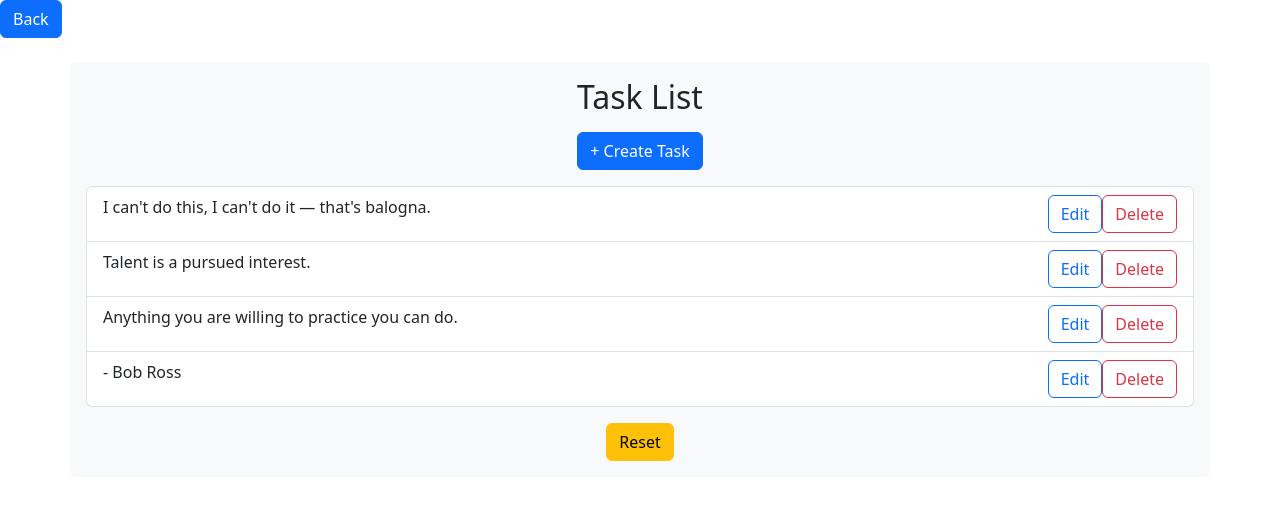
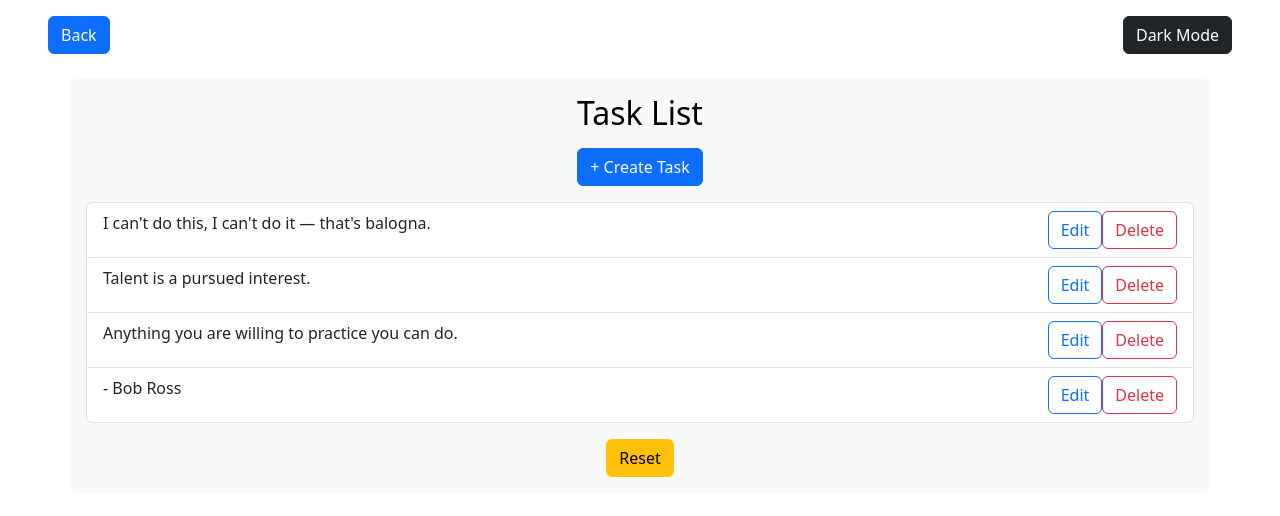
Before and after one commit to Pantaleon-Arkady/React-FrontEnd, a React (Vite) app: page /task-app in a window 1280 px wide. Shown: the top 516 px of the page. Built offline with nearby package versions, Linux system fonts and the light colour scheme.

Commit message:
a few dark mode and light mode style logic

```diff
--- a/src/components/TaskApp.jsx
+++ b/src/components/TaskApp.jsx
@@ -25,6 +25,7 @@ function TaskApp() {
     const [showCreate, setShowCreate] = useState(false);
     const [showEdit, setShowEdit] = useState(false);
     const [currentTask, setCurrentTask] = useState(null);
+    const [darkMode, isDarkMode] = useState(false);
 
     const handleCreateTask = (text) => {
         const newTask = { id: Date.now(), text };
@@ -50,13 +51,16 @@ function TaskApp() {
     };
 
     return (
-        <div>
-            <div className="d-flex">
+        <div className={`w-100 px-5 py-3 ${darkMode ? "bg-black" : "bg-white"}`}>
+            <div className="d-flex flex-row justify-content-between">
                 <Link to="/" className="btn btn-primary">
                     Back
                 </Link>
+                <button className={`btn ${darkMode ? "btn-light" : "btn-dark"}`} onClick={() => isDarkMode(!darkMode)}>
+                    {darkMode? "Ligt Mode" : "Dark Mode"}
+                </button>
             </div>
-            <div className="container my-4 bg-light w-100 p-3 rounded">
+            <div className={`container my-4 ${darkMode ? "bg-dark text-white" : "bg-light text-black"} w-100 p-3 rounded`}>
                 <h2 className="text-center mb-3">Task List</h2>
 
                 <div className="d-flex justify-content-center mb-3">
@@ -65,7 +69,12 @@ function TaskApp() {
                     </Button>
                 </div>
 
-                <TaskList tasks={tasks} onDelete={handleDeleteTask} onEdit={handleEditClick} />
+                <TaskList
+                    tasks={tasks}
+                    setTasks={setTasks}
+                    onDelete={handleDeleteTask}
+                    onEdit={handleEditClick}
+                />
 
                 <div className="text-center mt-3">
                     <Button variant="warning" onClick={resetTasks}>
```
